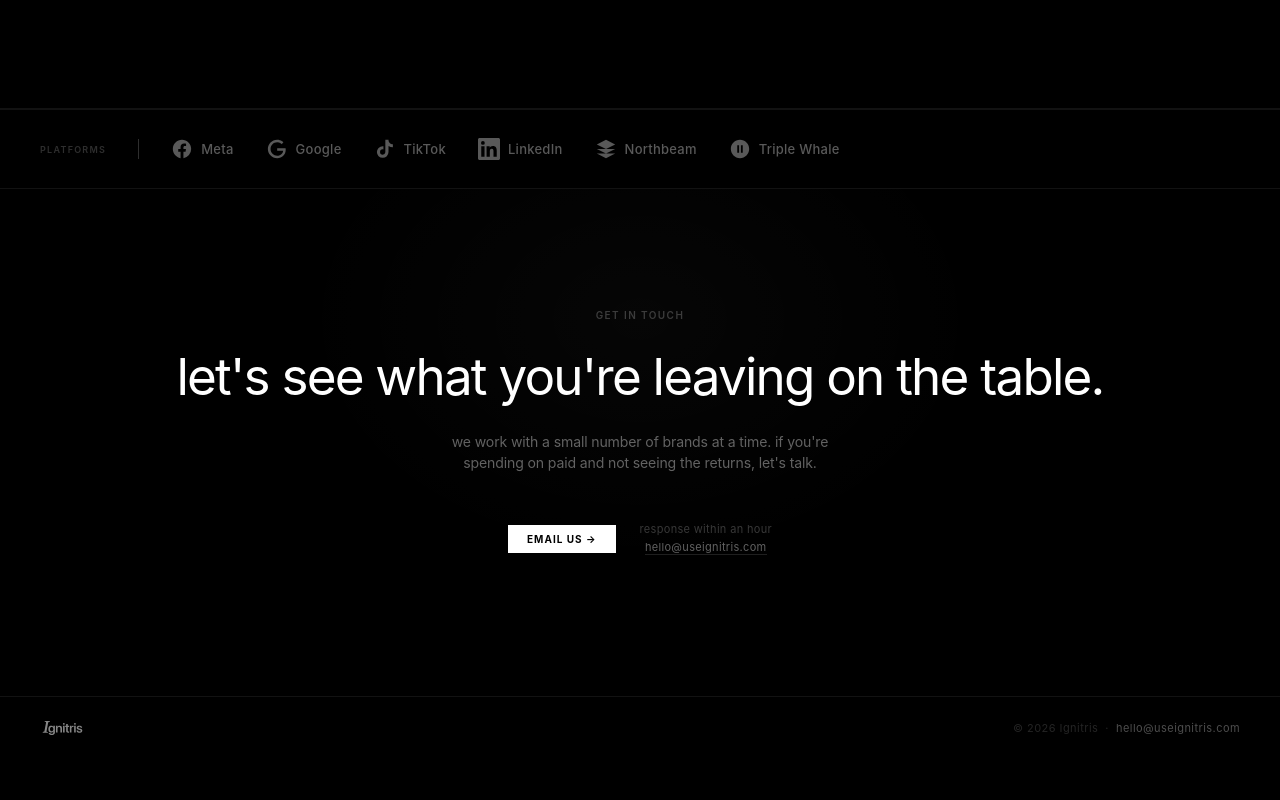
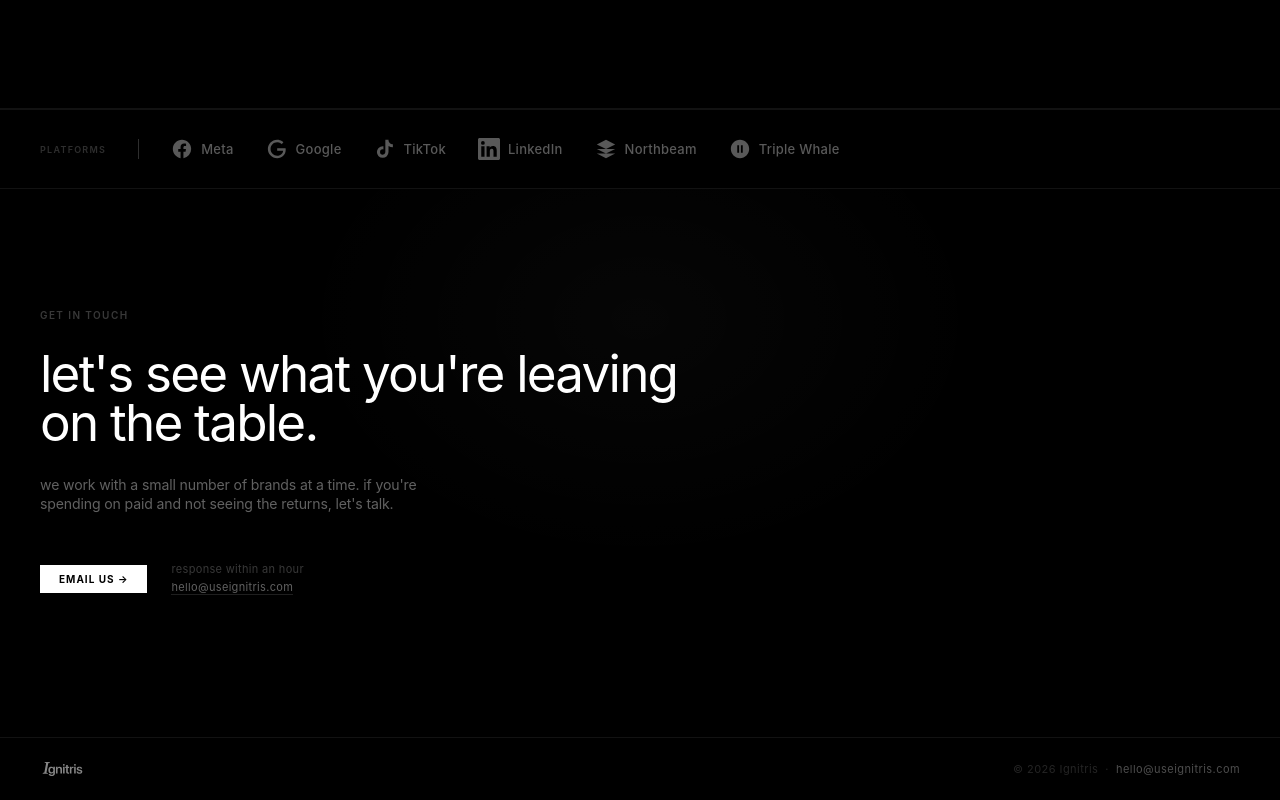
Before and after one commit to nateatignitris/ignitris-site, a plain HTML site: page adsops/index.html in a window 1280 px wide. Shown: the part 4092-4892 px from the top of the page. Before the commit the page ends 4851 px from the top, so only its background shows below. Drawn offline with nearby package versions, Linux system fonts and the light colour scheme; animation ran at ten frames a second.

Commit message:
Contact section: revert to left-aligned, tighten line height
Back to left-aligned layout, line-height 0.96 on headline for tight stacking,
sub-copy line-height 1.35. Max-width 660px, no center alignment.

Co-Authored-By: Nate G <ignitris@gmail.com>

```diff
--- a/adsops/index.html
+++ b/adsops/index.html
@@ -492,10 +492,9 @@
             pointer-events: none;
         }
         .contact-inner {
-            max-width: 1100px;
-            margin: 0 auto;
+            max-width: 660px;
+            margin: 0 auto 0 0;
             position: relative; z-index: 1;
-            text-align: center;
         }
         .contact-label {
             font-size: 10px; font-weight: 600; letter-spacing: .14em;
@@ -504,16 +503,16 @@
         }
         .contact-title {
             font-size: clamp(32px, 4vw, 56px); font-weight: 400;
-            letter-spacing: -.035em; color: #fff; line-height: 1.08;
+            letter-spacing: -.035em; color: #fff; line-height: 0.96;
             margin-bottom: 28px;
         }
         .contact-sub {
             font-size: clamp(13px, 1.1vw, 16px); font-weight: 400;
             color: rgba(255,255,255,.38); letter-spacing: -.01em;
-            line-height: 1.45; max-width: 420px; margin: 0 auto 48px;
+            line-height: 1.35; max-width: 420px; margin-bottom: 48px;
         }
         .contact-actions {
-            display: flex; align-items: center; justify-content: center; gap: 24px; flex-wrap: wrap;
+            display: flex; align-items: center; gap: 24px; flex-wrap: wrap;
         }
         .contact-detail {
             font-size: 11px; color: rgba(255,255,255,.22);
```
